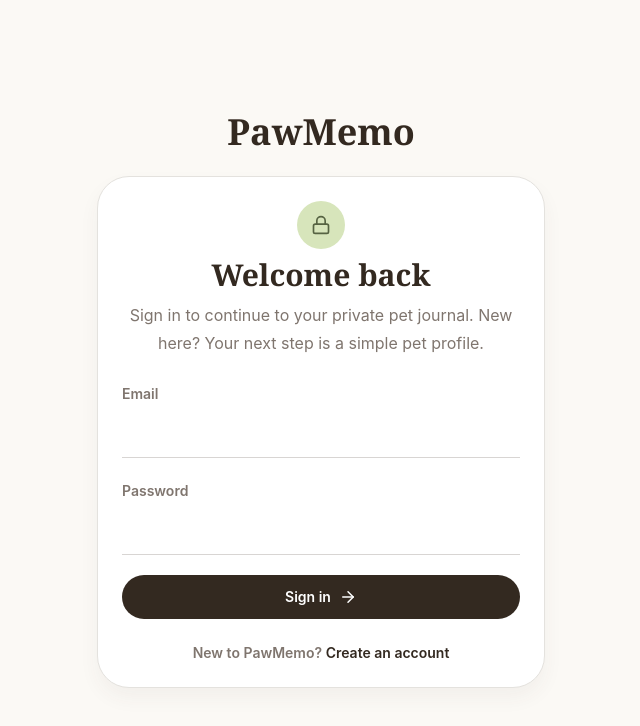
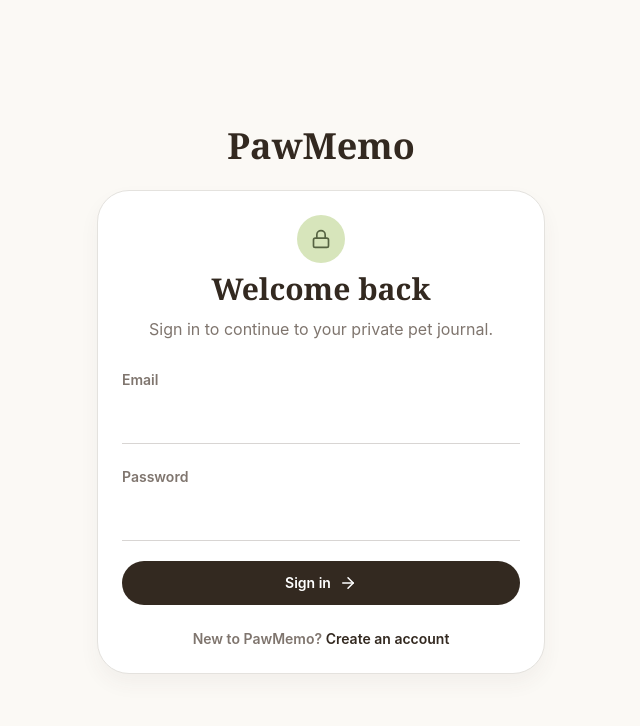
Before and after one commit to highville/pawmemo, a Next.js app: page /auth/sign-in in a window 1280 px wide. Shown: the top 726 px of the page, without its empty margins (319-959 px from the left). Built offline with nearby package versions, Linux system fonts and the light colour scheme; no server answers.

Commit message:
Improve post-signup onboarding redirects

```diff
--- a/src/app/auth/actions.ts
+++ b/src/app/auth/actions.ts
@@ -45,7 +45,7 @@ export async function signUp(formData: FormData) {
 
   const supabase = await createSupabaseServerClient();
 
-  const { error } = await supabase.auth.signUp({
+  const { data, error } = await supabase.auth.signUp({
     email,
     password,
     options: {
@@ -57,5 +57,9 @@ export async function signUp(formData: FormData) {
     redirect(`/auth/sign-up?error=${encodeURIComponent(error.message)}`);
   }
 
+  if (data.session) {
+    redirect("/onboarding");
+  }
+
   redirect(`/auth/sign-in?message=${encodeURIComponent("Account created. Sign in to create your pet's memory space.")}&next=${encodeURIComponent("/onboarding")}`);
 }
--- a/src/app/auth/sign-in/page.tsx
+++ b/src/app/auth/sign-in/page.tsx
@@ -1,7 +1,9 @@
 import Link from "next/link";
+import { redirect } from "next/navigation";
 import { ArrowRight } from "lucide-react";
 import { signIn } from "@/app/auth/actions";
 import { AuthCard } from "@/components/auth-card";
+import { getCurrentUser, getFirstPet } from "@/lib/app-data";
 import { hasSupabaseBrowserConfig } from "@/lib/supabase/config";
 
 type SignInPageProps = {
@@ -15,11 +17,25 @@ type SignInPageProps = {
 export default async function SignInPage({ searchParams }: SignInPageProps) {
   const params = await searchParams;
   const canUseAuth = hasSupabaseBrowserConfig();
+  const isFirstTimeContinue = params?.next === "/onboarding" || Boolean(params?.message?.includes("pet's memory space"));
+
+  if (canUseAuth) {
+    const { user } = await getCurrentUser();
+
+    if (user) {
+      const existingPet = await getFirstPet(user.id);
+      redirect(existingPet ? "/app" : "/onboarding");
+    }
+  }
 
   return (
     <AuthCard
-      title="Welcome back"
-      body="Sign in to continue to your private pet journal. New here? Your next step is a simple pet profile."
+      title={isFirstTimeContinue ? "Create your pet's memory space" : "Welcome back"}
+      body={
+        isFirstTimeContinue
+          ? "Sign in once more to create your first pet profile. You will start with just a name and pet type."
+          : "Sign in to continue to your private pet journal."
+      }
       footer={
         <>
           New to PawMemo?{" "}
--- a/src/app/auth/sign-up/page.tsx
+++ b/src/app/auth/sign-up/page.tsx
@@ -1,7 +1,9 @@
 import Link from "next/link";
+import { redirect } from "next/navigation";
 import { ArrowRight } from "lucide-react";
 import { signUp } from "@/app/auth/actions";
 import { AuthCard } from "@/components/auth-card";
+import { getCurrentUser, getFirstPet } from "@/lib/app-data";
 import { hasSupabaseBrowserConfig } from "@/lib/supabase/config";
 
 type SignUpPageProps = {
@@ -13,6 +15,15 @@ type SignUpPageProps = {
 export default async function SignUpPage({ searchParams }: SignUpPageProps) {
   const params = await searchParams;
   const canUseAuth = hasSupabaseBrowserConfig();
+
+  if (canUseAuth) {
+    const { user } = await getCurrentUser();
+
+    if (user) {
+      const existingPet = await getFirstPet(user.id);
+      redirect(existingPet ? "/app" : "/onboarding");
+    }
+  }
 
   return (
     <AuthCard
```
